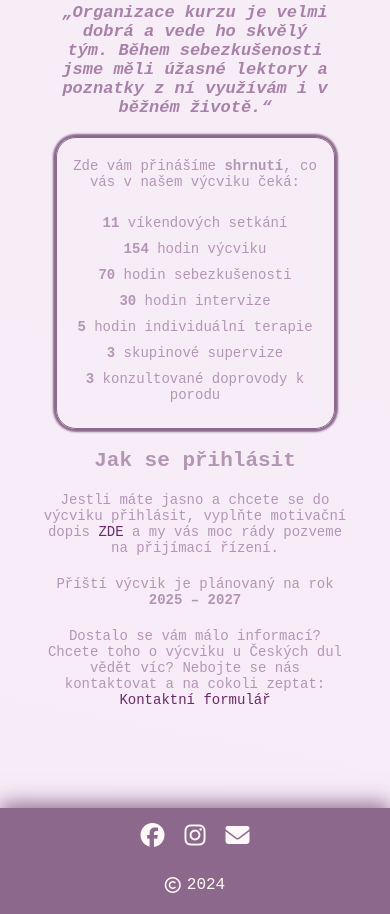
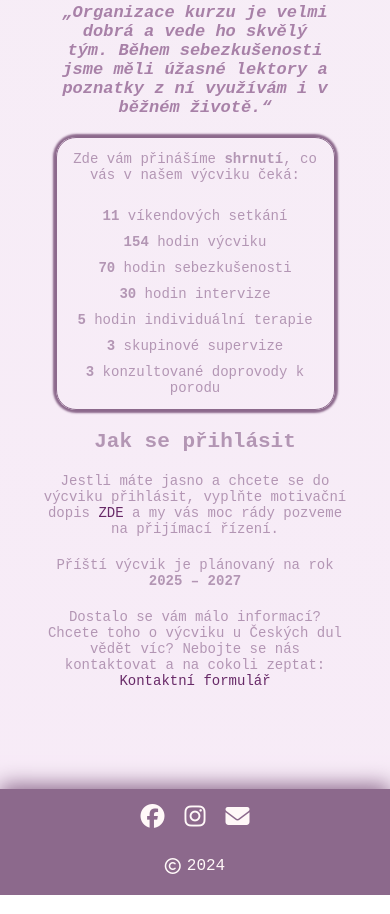
Before and after one commit to CreativeOxana/mojedula, a React (Vite) app: page /education in a window 390 px wide. Shown: the part 3940-4854 px from the top of the page. Built offline with nearby package versions, Linux system fonts and the light colour scheme; a web font is replaced by a local one.

Commit message:
Corrections of styles

```diff
--- a/src/pages/About/style.css
+++ b/src/pages/About/style.css
@@ -104,7 +104,10 @@ p i {
     margin-right: 30px;
     padding: 0;
     font-size: 14px;
+  }
 
+  .container.about .dula-services {
+    padding: 10px;
   }
 
 
--- a/src/pages/Education/style.css
+++ b/src/pages/Education/style.css
@@ -74,6 +74,14 @@ button a {
     padding: 0;
     font-size: 14px;
   }
+
+  .education-card {
+    padding: 8px;
+  }
+
+  .education-card p {
+    margin-top: 5px;
+  }
 }
 
 @media screen and (min-width: 768px) and (max-width: 1200px) {
--- a/src/pages/components/Form/index.jsx
+++ b/src/pages/components/Form/index.jsx
@@ -60,6 +60,7 @@ export default function Form() {
             onChange={(e) => setName(e.target.value)}
             id="name"
             placeholder="Zadejte své celé jméno"
+            required
             autoComplete="on"
           />
         </div>
@@ -72,6 +73,7 @@ export default function Form() {
             onChange={(e) => setEmail(e.target.value)}
             id="email"
             placeholder="john@doe.com"
+            required
             autoComplete="on"
           />
         </div>
@@ -84,6 +86,7 @@ export default function Form() {
             onChange={(e) => setMessage(e.target.value)}
             id="message"
             placeholder="Zadejte svou zprávu..."
+            required
           ></textarea>
         </div>
         <div className="formcarry-block">
```
